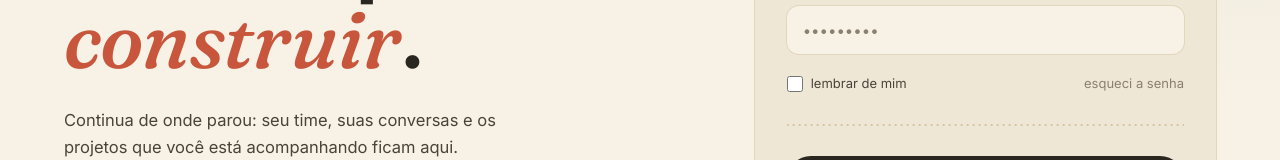
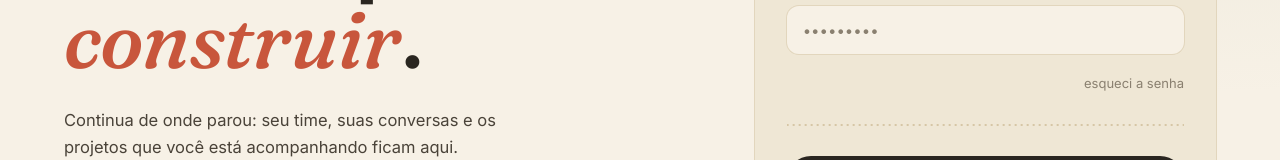
Before and after one commit to jamlemoos/juntae-project, a React (Vite) app in the folder apps/web/: page /login in a window 1280 px wide. Shown: the part 342-502 px from the top of the page. Built offline with nearby package versions, Linux system fonts and the light colour scheme; no server answers.

Commit message:
fix: fix after reviews

```diff
--- a/apps/web/src/features/auth/components/ProtectedRoute.tsx
+++ b/apps/web/src/features/auth/components/ProtectedRoute.tsx
@@ -4,7 +4,10 @@ import { useNavigate } from '@tanstack/react-router';
 import { useAuth } from '../hooks/useAuth';
 
 export function ProtectedRoute({ children }: { children: ReactNode }) {
-  const { isAuthenticated, isLoading, hasInitialized, initializeAuth } = useAuth();
+  const isAuthenticated = useAuth((s) => s.isAuthenticated);
+  const isLoading = useAuth((s) => s.isLoading);
+  const hasInitialized = useAuth((s) => s.hasInitialized);
+  const initializeAuth = useAuth((s) => s.initializeAuth);
   const navigate = useNavigate();
 
   useEffect(() => {
--- a/apps/web/src/features/auth/hooks/useAuth.ts
+++ b/apps/web/src/features/auth/hooks/useAuth.ts
@@ -1,5 +1,9 @@
 import { useAuthStore } from '../store/authStore';
 
-export function useAuth() {
-  return useAuthStore();
+type AuthState = ReturnType<typeof useAuthStore.getState>;
+
+export function useAuth<TSelected = AuthState>(
+  selector?: (state: AuthState) => TSelected
+): TSelected {
+  return useAuthStore(selector ?? ((state) => state as TSelected));
 }
--- a/apps/web/src/features/auth/store/authStore.ts
+++ b/apps/web/src/features/auth/store/authStore.ts
@@ -8,7 +8,6 @@ type AuthState = {
   user: UserResponse | null;
   isAuthenticated: boolean;
   isLoading: boolean;
-  error: string | null;
   hasInitialized: boolean;
   initializeAuth: () => Promise<void>;
   login: (email: string, password: string) => Promise<void>;
@@ -20,11 +19,11 @@ export const useAuthStore = create<AuthState>()((set, get) => ({
   user: null,
   isAuthenticated: false,
   isLoading: false,
-  error: null,
   hasInitialized: false,
 
   initializeAuth: async () => {
-    if (get().hasInitialized) return;
+    // Guard against duplicate calls (Strict Mode double-invoke, concurrent navigations).
+    if (get().hasInitialized || get().isLoading) return;
 
     if (!localStorage.getItem(TOKEN_KEY)) {
       set({ hasInitialized: true });
@@ -44,7 +43,6 @@ export const useAuthStore = create<AuthState>()((set, get) => ({
   },
 
   login: async (email: string, password: string) => {
-    set({ error: null });
     // loginApi stores the token; user comes directly from the response — no extra getMe call.
     const { user } = await loginApi({ email, password });
     set({ user, isAuthenticated: true, hasInitialized: true });
@@ -52,7 +50,7 @@ export const useAuthStore = create<AuthState>()((set, get) => ({
 
   logout: () => {
     logoutApi();
-    set({ user: null, isAuthenticated: false, error: null });
+    set({ user: null, isAuthenticated: false });
   },
 
   refreshUser: async () => {
@@ -62,7 +60,7 @@ export const useAuthStore = create<AuthState>()((set, get) => ({
     } catch (err) {
       if (err instanceof ApiError && err.status === 401) {
         logoutApi();
-        set({ user: null, isAuthenticated: false, error: null });
+        set({ user: null, isAuthenticated: false });
       }
     }
   },
--- a/apps/web/src/pages/LoginPage.tsx
+++ b/apps/web/src/pages/LoginPage.tsx
@@ -12,9 +12,8 @@ import { useAuth } from '../features/auth/hooks/useAuth';
 import { ApiError } from '../shared/api/http';
 
 export function LoginPage() {
-  const [rememberMe, setRememberMe] = useState(false);
   const [serverError, setServerError] = useState<string | null>(null);
-  const { login } = useAuth();
+  const login = useAuth((s) => s.login);
   const navigate = useNavigate();
 
   const form = useForm({
@@ -127,16 +126,7 @@ export function LoginPage() {
                   )}
                 </form.Field>
 
-                <div className="flex items-center justify-between pt-1">
-                  <label className="flex cursor-pointer items-center gap-2 text-[13px] text-ink-2">
-                    <input
-                      type="checkbox"
-                      checked={rememberMe}
-                      onChange={(e) => setRememberMe(e.target.checked)}
-                      className="h-4 w-4 cursor-pointer rounded accent-ink"
-                    />
-                    lembrar de mim
-                  </label>
+                <div className="flex justify-end pt-1">
                   <span className="text-[13px] text-mute">esqueci a senha</span>
                 </div>
               </div>
```
